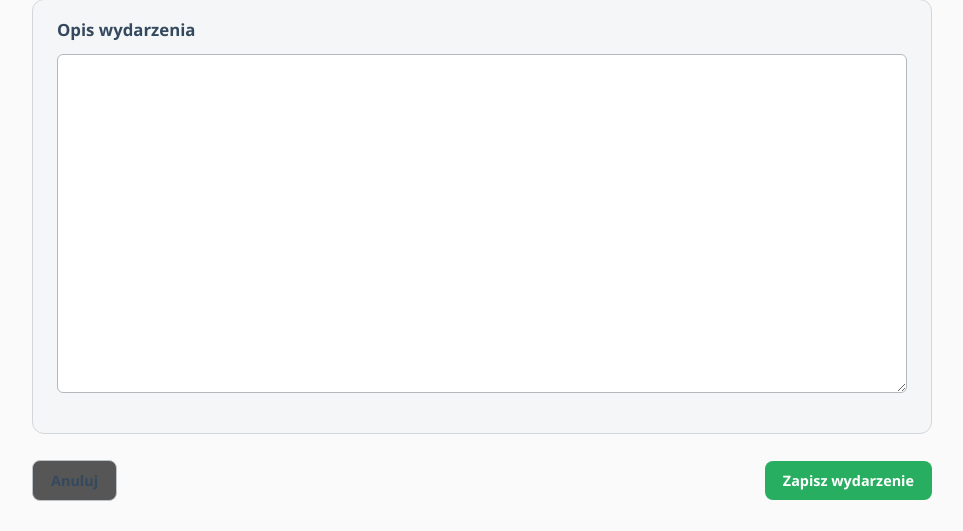
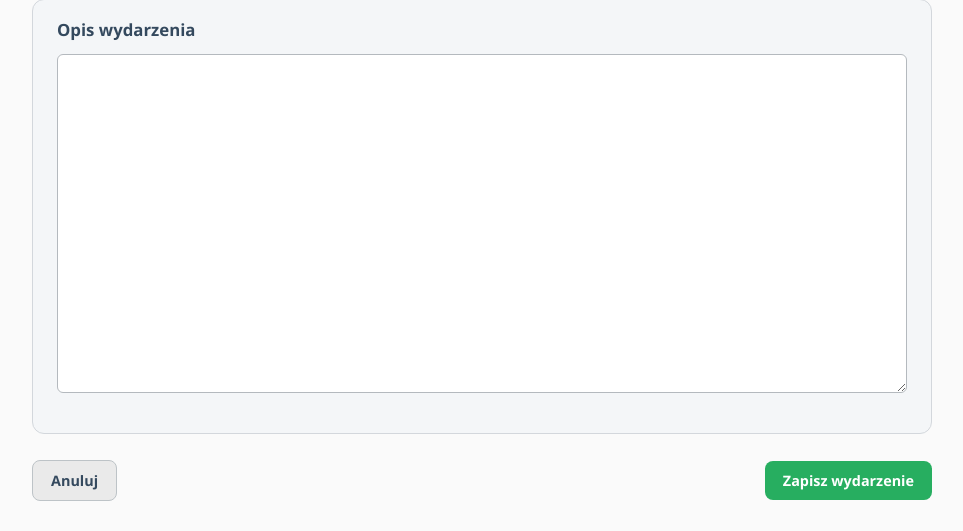
Before and after one commit to FungiMiracles/ZEUS, a Flask app: template templates/historia_form_add.html in a window 1280 px wide. Shown: the part 1057-1588 px from the top of the page, without its empty margins (158-1121 px from the left). Run offline with Flask 3, Linux system fonts and the light colour scheme; the template is opened without the code that fills it, so the values that code supplies are empty; the visitor is signed in with stand-in values (Sample User, id 1).

Commit message:
Update historia_form_add.html

```diff
--- a/templates/historia_form_add.html
+++ b/templates/historia_form_add.html
@@ -99,12 +99,12 @@
 
 /* Anuluj */
 .btn-cancel {
-    background-color: #565656;
+    background-color: #eaeaea;
     color: #34495e;
     border: 1.5px solid #bdc3c7;
 }
 .btn-cancel:hover {
-    background-color: rgb(64, 64, 64);
+    background-color: #999999;
 }
 
 /* Zapisz */
```
